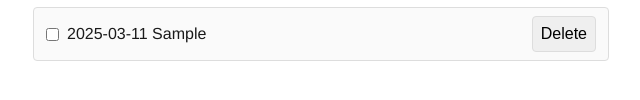
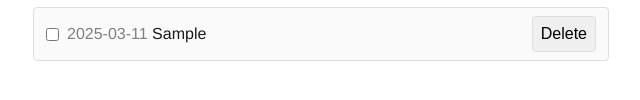
Before and after one commit to jakebeamish/task-manager, a website with bundled scripts: page src/index.html in a window 1280 px wide. Both pictures are taken after typing "Sample" into the empty fields and a click on the button "Add". Shown: the part 260-360 px from the top of the page, 319-959 px from the left. Built offline with nearby package versions, Linux system fonts and the light colour scheme.

Commit message:
feat: task contents as stylable nested spans

```diff
--- a/src/index.js
+++ b/src/index.js
@@ -40,18 +40,35 @@ const renderTasks = async () => {
       renderTasks();
     });
 
-    const span = document.createElement("span");
-    const priority = task.priority ?? "";
-    const createdDate = task.createdDate ?? "";
-    const completedDate = task.completedDate ?? "";
+    const taskContentSpan = document.createElement("span");
+    taskContentSpan.classList.add("task-content-span");
+    const priority = task.priority ? `${task.priority} ` : "";
+    const createdDate = task.createdDate ? `${task.createdDate} ` : "";
+    const completedDate = task.completedDate ? `${task.completedDate} ` : "";
 
-    span.textContent = `
-    ${priority}
-    ${createdDate}
-    ${completedDate}
-    ${task.description}`;
+    const prioritySpan = document.createElement("span");
+    prioritySpan.classList.add("priority");
+    prioritySpan.textContent = priority;
 
-    li.appendChild(span);
+    const createdDateSpan = document.createElement("span");
+    createdDateSpan.classList.add("date", "created-date");
+    createdDateSpan.textContent = createdDate;
+
+    const completedDateSpan = document.createElement("span");
+    completedDateSpan.classList.add("date", "completed-date");
+    completedDateSpan.textContent = completedDate;
+
+    const descriptionSpan = document.createElement("span");
+    descriptionSpan.textContent = `${task.description}`;
+
+    taskContentSpan.append(
+      prioritySpan,
+      createdDateSpan,
+      completedDateSpan,
+      descriptionSpan
+    );
+
+    li.appendChild(taskContentSpan);
 
     const deleteBtn = document.createElement("button");
     deleteBtn.textContent = "Delete";
@@ -70,7 +87,6 @@ taskInput.addEventListener("keydown", async (e) => {
     const description = taskInput.value.trim();
     if (description) {
       const task = TodoTxtParser.parseLine(description);
-      console.log(task)
       await taskManager.addTask(task);
       taskInput.value = "";
       renderTasks();
@@ -98,7 +114,7 @@ const renderStats = (stats) => {
   totalCompleted.innerText = `Total completed: ${stats.completed}`;
 
   const totalCompletePercent = document.createElement("p");
-  totalCompletePercent.innerText = `Total: ${Math.round(stats.completed/stats.total * 100)}%`
+  totalCompletePercent.innerText = `Total: ${Math.round((stats.completed / stats.total) * 100)}%`;
 
   const createdToday = document.createElement("p");
   createdToday.innerText = `Created today: ${stats.createdToday}`;
--- a/src/style.css
+++ b/src/style.css
@@ -100,6 +100,14 @@ input, textarea {
   display: inline;
 }
 
+.priority {
+  color: red;
+}
+
+.date {
+  color: grey;
+}
+
 footer {
   position: fixed;
   bottom: 16px;
```
